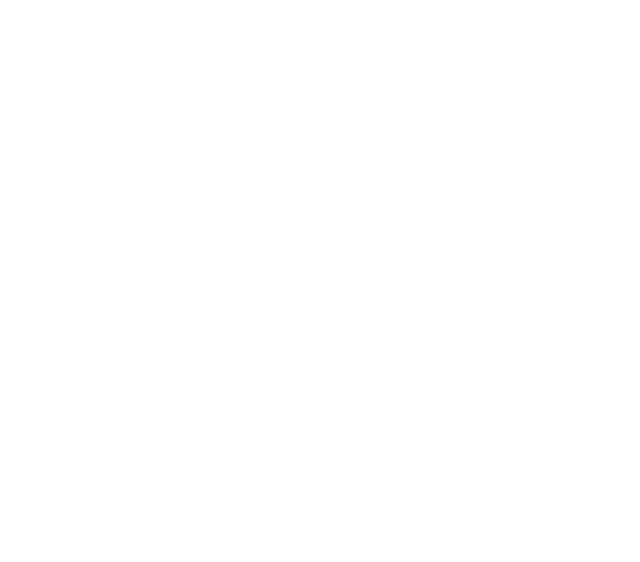
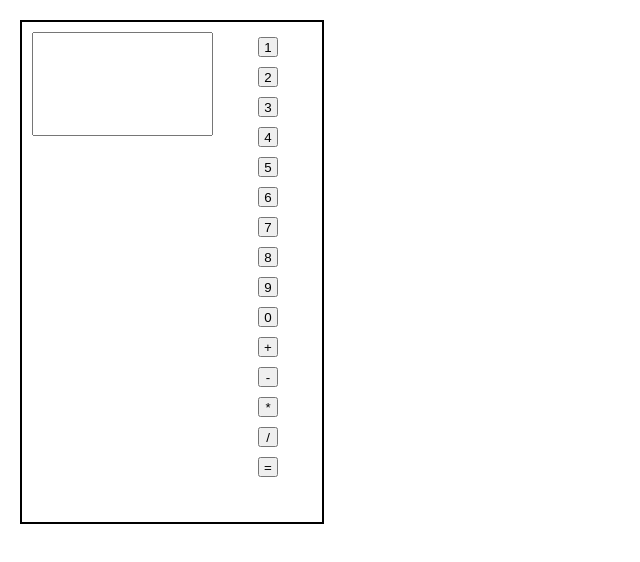
Before and after one commit to farrelljade/calculator, a plain HTML site: page index.html in a window 1280 px wide. Shown: the whole page, without its empty margins (0-640 px from the left). Drawn offline with Linux system fonts and the light colour scheme.

Commit message:
Add basic HTML calculator structure. Numbers button and display screen.

```diff
--- a/index.html
+++ b/index.html
@@ -5,8 +5,28 @@
   <meta name="viewport" content="width=device-width, initial-scale=1.0">
   <title>calculator</title>
   <link rel="stylesheet" href="style.css">
+  <script src="script.js" defer></script>
 </head>
 <body>
-  <script src="script.js"></script>
+  <div class="calculator">
+    <input type="text" id="display">
+    <div class="btn-container">
+      <button id="1">1</button>
+      <button id="2">2</button>
+      <button id="3">3</button>
+      <button id="4">4</button>
+      <button id="5">5</button>
+      <button id="6">6</button>
+      <button id="7">7</button>
+      <button id="8">8</button>
+      <button id="9">9</button>
+      <button id="0">0</button>
+      <button id="add">+</button>
+      <button id="subtract">-</button>
+      <button id="multiply">*</button>
+      <button id="divide">/</button>
+      <button id="equals">=</button>
+    </div>
+  </div>
 </body>
 </html>
--- a/style.css
+++ b/style.css
@@ -0,0 +1,28 @@
+* {
+  margin: 0;
+  padding: 0;
+}
+
+.calculator {
+  display: flex;
+  margin: 20px;
+  gap: 20px;
+  width: 300px;
+  height: 500px;
+  border: 2px solid black;
+}
+
+#display {
+  margin: 10px;
+  width: 400px;
+  height: 100px;
+}
+.btn-container {
+  margin: 10px;
+}
+
+button {
+  margin: 5px;
+  width: 20px;
+  height: 20px;
+}
```
